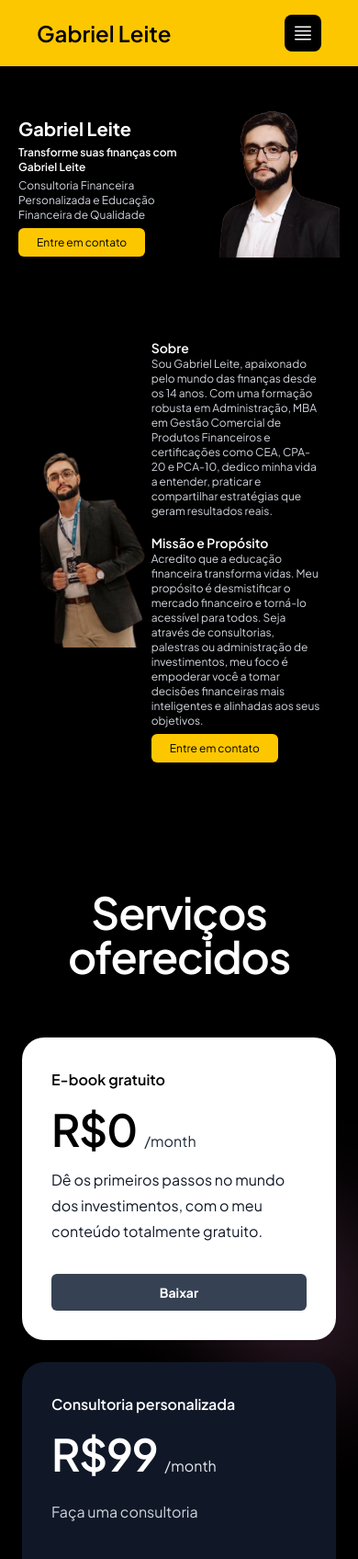
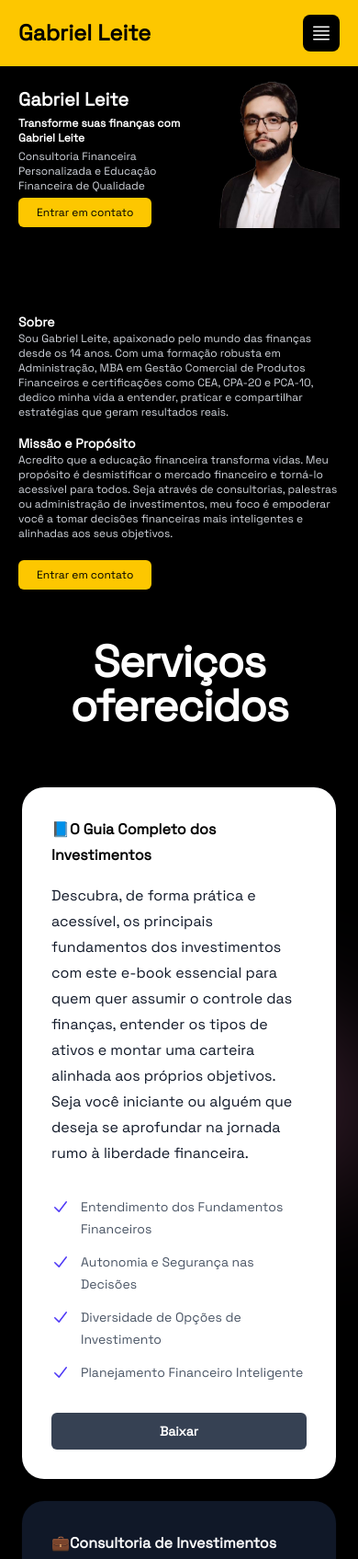
Before and after one commit to TiagoEvaristo/GabrielLeite, a plain HTML site: page index.html in a window 390 px wide. Shown: the top 1695 px of the page at 92% size. Drawn offline with nearby package versions, Linux system fonts and the light colour scheme.

Commit message:
v.2 branch

```diff
--- a/index.html
+++ b/index.html
@@ -12,7 +12,7 @@
 </head>
 <body>
     <div id="container" class="bg-black text-white">
-        <header class="fixed w-full flex justify-between items-center px-10 py-4 bg-yellow-400 sm:px-20">
+        <header class="fixed w-full flex justify-between items-center px-5 py-4 bg-yellow-400 sm:px-20">
             <h1 class="text-2xl text-black font-semibold">Gabriel Leite</h1>
 
             <nav class="hidden sm:block">
@@ -47,34 +47,34 @@
             </ul>
         </nav>
 
-        <section id="home" class="flex justify-center items-center px-5 pt-30 sm:px-60 py-22">
+        <section id="home" class="flex justify-center items-center sm:px-10 px-5 sm:px-60 sm:py-22 pt-22">
             <article>
                 <h2 class="text-xl text-white font-bold sm:text-4xl">Gabriel Leite</h2>
                 <p class="mt-1 text-xs font-semibold sm:mt-4 sm:text-2xl">Transforme suas finanças com Gabriel Leite</p>
                 <p class="mt-1 text-xs text-gray-300 mb-2 sm:text-1xl">Consultoria Financeira Personalizada e Educação Financeira de Qualidade</p>
-                <a href="https://web.whatsapp.com/send?phone=5511959418981&text=Gostaria de informações sobre a consultoria." target="_blank" class="bg-yellow-400 text-xs py-2 px-5 mt-2 rounded-md text-black cursor-pointer hover:bg-yellow-500 sm:text-1xl">Entre em contato</a>
+                <a href="#" onclick="sendWhatsAppMessage()" target="_blank" class="bg-yellow-400 text-xs py-2 px-5 mt-2 rounded-md text-black cursor-pointer hover:bg-yellow-500 sm:text-1xl">Entrar em contato</a>
             </article>
             <img src="assets/picture_home.png" alt="Foto de Gabriel Leite" class="w-40 h-40 sm:w-100 sm:h-100"/>
         </section>
 
-        <section id="sobre" class="flex justify-center items-center px-10 pb-10 sm:px-60 py-0">
-            <div>
+        <section id="sobre" class="flex justify-center items-center sm:px-10 px-5 pb-10 sm:px-60 h-100 sm:pt-12 py-30">
+            <!-- <div>
                 <img src="assets/picture_sobre.png" alt="Foto de Gabriel Leite">
-            </div>
-            <div class="flex flex-col gap-4 w-100">
+            </div> -->
+            <div class="flex flex-col gap-4 w-full">
                 <article>
-                    <p class="text-sm font-semibold sm:text-1xl">Sobre</p>
+                    <p class="text-sm font-semibold sm:text-3xl">Sobre</p>
                     <p class="text-xs text-gray-300 sm:text-sm">Sou Gabriel Leite, apaixonado pelo mundo das finanças desde os 14 anos. Com uma formação robusta em Administração, MBA em Gestão Comercial de Produtos Financeiros e certificações como CEA, CPA-20 e PCA-10, dedico minha vida a entender, praticar e compartilhar estratégias que geram resultados reais.</p>
                 </article>
                 <article>
-                    <p class="text-sm font-semibold sm:text-1xl">Missão e Propósito</p>
-                    <p class="text-xs text-gray-300 sm:text-sm mb-2">Acredito que a educação financeira transforma vidas. Meu propósito é desmistificar o mercado financeiro e torná-lo acessível para todos. Seja através de consultorias, palestras ou administração de investimentos, meu foco é empoderar você a tomar decisões financeiras mais inteligentes e alinhadas aos seus objetivos.</p>
-                    <a href="https://web.whatsapp.com/send?phone=5511959418981&text=Gostaria mais informações sobre a consultoria." target="_blank" class="bg-yellow-400 text-xs py-2 px-5 rounded-md text-black cursor-pointer hover:bg-yellow-500 sm:text-1xl">Entre em contato</a>
+                    <p class="text-sm font-semibold sm:text-3xl">Missão e Propósito</p>
+                    <p class="text-xs text-gray-300 sm:text-sm mb-6">Acredito que a educação financeira transforma vidas. Meu propósito é desmistificar o mercado financeiro e torná-lo acessível para todos. Seja através de consultorias, palestras ou administração de investimentos, meu foco é empoderar você a tomar decisões financeiras mais inteligentes e alinhadas aos seus objetivos.</p>
+                    <a href="#" onclick="sendWhatsAppMessage()" class="bg-yellow-400 text-xs py-2 px-5 rounded-md text-black cursor-pointer hover:bg-yellow-500 sm:text-1xl">Entrar em contato</a>
                 </article>
             </div>
         </section>
 
-        <div class="relative isolate bg-black px-6 py-24 sm:py-32 lg:px-8" id="servicos">
+        <div class="relative isolate bg-black px-6 py-10 sm:py-2 lg:px-8" id="servicos">
             <div class="absolute inset-x-0 -top-3 -z-10 transform-gpu overflow-hidden px-36 blur-3xl" aria-hidden="true">
               <div class="mx-auto aspect-1155/678 w-[72.1875rem] bg-linear-to-tr from-[#ff80b5] to-[#9089fc] opacity-30" style="clip-path: polygon(74.1% 44.1%, 100% 61.6%, 97.5% 26.9%, 85.5% 0.1%, 80.7% 2%, 72.5% 32.5%, 60.2% 62.4%, 52.4% 68.1%, 47.5% 58.3%, 45.2% 34.5%, 27.5% 76.7%, 0.1% 64.9%, 17.9% 100%, 27.6% 76.8%, 76.1% 97.7%, 74.1% 44.1%)"></div>
             </div>
@@ -84,97 +84,92 @@
             <div class="mx-auto mt-16 grid max-w-lg grid-cols-1 items-center gap-y-6 sm:mt-20 sm:gap-y-0 lg:max-w-4xl lg:grid-cols-2">
             <!-- produto 1 -->
               <div class="rounded-3xl rounded-t-3xl bg-white p-8 ring-1 ring-gray-900/10 sm:mx-8 sm:rounded-b-none sm:p-10 lg:mx-0 lg:rounded-tr-none lg:rounded-bl-3xl">
-                <h3 id="tier-hobby" class="text-base/7 font-semibold text-black">E-book gratuito</h3>
-                <p class="mt-4 flex items-baseline gap-x-2">
+                <h3 id="tier-hobby" class="text-base/7 font-semibold text-black">📘O Guia Completo dos Investimentos</h3>
+                <!-- <p class="mt-4 flex items-baseline gap-x-2">
                   <span class="text-5xl font-semibold tracking-tight text-black">R$0</span>
                   <span class="text-base text-gray-800">/month</span>
-                </p>
-                <p class="mt-4 text-base/7 text-gray-900">Dê os primeiros passos no mundo <br>dos investimentos, com o meu conteúdo totalmente gratuito.</p>
-                <!-- <ul role="list" class="mt-8 space-y-3 text-sm/6 text-gray-600 sm:mt-10">
+                </p> -->
+                <p class="mt-4 text-base/7 text-gray-900">Descubra, de forma prática e acessível, os principais fundamentos dos investimentos com este e-book essencial para quem quer assumir o controle das finanças, entender os tipos de ativos e montar uma carteira alinhada aos próprios objetivos. Seja você iniciante ou alguém que deseja se aprofundar na jornada rumo à liberdade financeira.</p>
+                <ul role="list" class="mt-8 space-y-3 text-sm/6 text-gray-600 sm:mt-10">
                   <li class="flex gap-x-3">
                     <svg class="h-6 w-5 flex-none text-indigo-600" viewBox="0 0 20 20" fill="currentColor" aria-hidden="true" data-slot="icon">
                       <path fill-rule="evenodd" d="M16.704 4.153a.75.75 0 0 1 .143 1.052l-8 10.5a.75.75 0 0 1-1.127.075l-4.5-4.5a.75.75 0 0 1 1.06-1.06l3.894 3.893 7.48-9.817a.75.75 0 0 1 1.05-.143Z" clip-rule="evenodd" />
                     </svg>
-                    25 products
+                    Entendimento dos Fundamentos Financeiros
                   </li>
                   <li class="flex gap-x-3">
                     <svg class="h-6 w-5 flex-none text-indigo-600" viewBox="0 0 20 20" fill="currentColor" aria-hidden="true" data-slot="icon">
                       <path fill-rule="evenodd" d="M16.704 4.153a.75.75 0 0 1 .143 1.052l-8 10.5a.75.75 0 0 1-1.127.075l-4.5-4.5a.75.75 0 0 1 1.06-1.06l3.894 3.893 7.48-9.817a.75.75 0 0 1 1.05-.143Z" clip-rule="evenodd" />
                     </svg>
-                    Up to 10,000 subscribers
+                    Autonomia e Segurança nas Decisões
                   </li>
                   <li class="flex gap-x-3">
                     <svg class="h-6 w-5 flex-none text-indigo-600" viewBox="0 0 20 20" fill="currentColor" aria-hidden="true" data-slot="icon">
                       <path fill-rule="evenodd" d="M16.704 4.153a.75.75 0 0 1 .143 1.052l-8 10.5a.75.75 0 0 1-1.127.075l-4.5-4.5a.75.75 0 0 1 1.06-1.06l3.894 3.893 7.48-9.817a.75.75 0 0 1 1.05-.143Z" clip-rule="evenodd" />
                     </svg>
-                    Advanced analytics
+                    Diversidade de Opções de Investimento
                   </li>
                   <li class="flex gap-x-3">
                     <svg class="h-6 w-5 flex-none text-indigo-600" viewBox="0 0 20 20" fill="currentColor" aria-hidden="true" data-slot="icon">
                       <path fill-rule="evenodd" d="M16.704 4.153a.75.75 0 0 1 .143 1.052l-8 10.5a.75.75 0 0 1-1.127.075l-4.5-4.5a.75.75 0 0 1 1.06-1.06l3.894 3.893 7.48-9.817a.75.75 0 0 1 1.05-.143Z" clip-rule="evenodd" />
                     </svg>
-                    24-hour support response time
+                    Planejamento Financeiro Inteligente
                   </li>
-                </ul> -->
-                <a href="products/Carteirinha_Digital (1).pdf" download="Iniciando nos investimentos" aria-describedby="tier-hobby" class="mt-8 block rounded-md bg-gray-700 px-3.5 py-2.5 text-center text-sm font-bold text-white shadow-xs hover:bg-gray-600 focus-visible:outline-2 focus-visible:outline-offset-2 focus-visible:outline-indigo-500 sm:mt-10">Baixar</a>
+                </ul>
+                <a href="products/O GUIA COMPLETO DOS INVESTIMENTOS.pdf" download="O Guia Completo dos Investimentos" aria-describedby="tier-hobby" class="mt-8 block rounded-md bg-gray-700 px-3.5 py-2.5 text-center text-sm font-bold text-white shadow-xs hover:bg-gray-600 focus-visible:outline-2 focus-visible:outline-offset-2 focus-visible:outline-indigo-500 sm:mt-10">Baixar</a>
               </div>
               <div class="relative rounded-3xl bg-gray-900 p-8 ring-1 shadow-2xl ring-gray-900/10 sm:p-10">
-                <h3 id="tier-enterprise" class="text-base/7 font-semibold text-white">Consultoria personalizada</h3>
-                <p class="mt-4 flex items-baseline gap-x-2">
+                <h3 id="tier-enterprise" class="text-base/7 font-semibold text-white">💼Consultoria de Investimentos</h3>
+                <!-- <p class="mt-4 flex items-baseline gap-x-2">
                   <span class="text-5xl font-semibold tracking-tight text-white">R$99</span>
                   <span class="text-base text-gray-200">/month</span>
-                </p>
-                <p class="mt-6 text-base/7 text-gray-300">Faça uma consultoria </p>
+                </p> -->
+                <!-- <p class="mt-6 text-base/7 text-gray-300">Soluções sob medida para o seu patrimônio.</p> -->
+                <p class="mt-6 text-base/7 text-gray-300">Aumente seu potencial de retorno com uma consultoria especializada, personalizada e transparente. Gabriel de Oliveira Leite oferece análise detalhada da sua carteira atual e administração ativa conforme seu perfil de investidor e objetivos financeiros. Com foco em performance, segurança e planejamento de longo prazo, você tem ao seu lado um parceiro estratégico para fazer seu dinheiro trabalhar melhor.</p>
                 <ul role="list" class="mt-8 space-y-3 text-sm/6 text-gray-300 sm:mt-10">
                   <li class="flex gap-x-3">
                     <svg class="h-6 w-5 flex-none text-indigo-400" viewBox="0 0 20 20" fill="currentColor" aria-hidden="true" data-slot="icon">
                       <path fill-rule="evenodd" d="M16.704 4.153a.75.75 0 0 1 .143 1.052l-8 10.5a.75.75 0 0 1-1.127.075l-4.5-4.5a.75.75 0 0 1 1.06-1.06l3.894 3.893 7.48-9.817a.75.75 0 0 1 1.05-.143Z" clip-rule="evenodd" />
                     </svg>
-                    Unlimited products
+                    Personalização de Estratégia
                   </li>
                   <li class="flex gap-x-3">
                     <svg class="h-6 w-5 flex-none text-indigo-400" viewBox="0 0 20 20" fill="currentColor" aria-hidden="true" data-slot="icon">
                       <path fill-rule="evenodd" d="M16.704 4.153a.75.75 0 0 1 .143 1.052l-8 10.5a.75.75 0 0 1-1.127.075l-4.5-4.5a.75.75 0 0 1 1.06-1.06l3.894 3.893 7.48-9.817a.75.75 0 0 1 1.05-.143Z" clip-rule="evenodd" />
                     </svg>
-                    Unlimited subscribers
-                  </li>
-                  <!-- <li class="flex gap-x-3">
-                    <svg class="h-6 w-5 flex-none text-indigo-400" viewBox="0 0 20 20" fill="currentColor" aria-hidden="true" data-slot="icon">
-                      <path fill-rule="evenodd" d="M16.704 4.153a.75.75 0 0 1 .143 1.052l-8 10.5a.75.75 0 0 1-1.127.075l-4.5-4.5a.75.75 0 0 1 1.06-1.06l3.894 3.893 7.48-9.817a.75.75 0 0 1 1.05-.143Z" clip-rule="evenodd" />
-                    </svg>
-                    Advanced analytics
+                    Tomada de Decisão Profissional
                   </li>
                   <li class="flex gap-x-3">
                     <svg class="h-6 w-5 flex-none text-indigo-400" viewBox="0 0 20 20" fill="currentColor" aria-hidden="true" data-slot="icon">
                       <path fill-rule="evenodd" d="M16.704 4.153a.75.75 0 0 1 .143 1.052l-8 10.5a.75.75 0 0 1-1.127.075l-4.5-4.5a.75.75 0 0 1 1.06-1.06l3.894 3.893 7.48-9.817a.75.75 0 0 1 1.05-.143Z" clip-rule="evenodd" />
                     </svg>
-                    Dedicated support representative
+                    Economia de Tempo e Esforço
                   </li>
                   <li class="flex gap-x-3">
                     <svg class="h-6 w-5 flex-none text-indigo-400" viewBox="0 0 20 20" fill="currentColor" aria-hidden="true" data-slot="icon">
                       <path fill-rule="evenodd" d="M16.704 4.153a.75.75 0 0 1 .143 1.052l-8 10.5a.75.75 0 0 1-1.127.075l-4.5-4.5a.75.75 0 0 1 1.06-1.06l3.894 3.893 7.48-9.817a.75.75 0 0 1 1.05-.143Z" clip-rule="evenodd" />
                     </svg>
-                    Marketing automations
+                    Diversificação Inteligente
                   </li>
                   <li class="flex gap-x-3">
                     <svg class="h-6 w-5 flex-none text-indigo-400" viewBox="0 0 20 20" fill="currentColor" aria-hidden="true" data-slot="icon">
                       <path fill-rule="evenodd" d="M16.704 4.153a.75.75 0 0 1 .143 1.052l-8 10.5a.75.75 0 0 1-1.127.075l-4.5-4.5a.75.75 0 0 1 1.06-1.06l3.894 3.893 7.48-9.817a.75.75 0 0 1 1.05-.143Z" clip-rule="evenodd" />
                     </svg>
-                    Custom integrations
-                  </li> -->
+                    Acompanhamento Contínuo e Transparente
+                  </li>
                 </ul>
-                <a href="#" aria-describedby="tier-enterprise" class="mt-8 block rounded-md bg-gray-300 px-3.5 py-2.5 text-center text-sm font-bold text-black shadow-xs hover:bg-gray-400 focus-visible:outline-2 focus-visible:outline-offset-2 focus-visible:outline-indigo-500 sm:mt-10">Contratar</a>
+                <a href="#" target="_blank" aria-describedby="tier-enterprise" onclick="sendWhatsAppMessage()" class="mt-8 block rounded-md bg-gray-300 px-3.5 py-2.5 text-center text-sm font-bold text-black shadow-xs hover:bg-gray-400 focus-visible:outline-2 focus-visible:outline-offset-2 focus-visible:outline-indigo-500 sm:mt-10">Entrar em contato</a>
               </div>
             </div>
           </div>
 
-          <section id="contato" class="flex justify-center items-center px-5 gap-2 sm:gap-0 sm:px-60 pt-20">
-            <img src="assets/picture_contato.png" alt="Foto de Gabriel Leite" class="h-80 sm:h-120" />
-            <article class="pt-20 sm:pt-50">
-                <p class="text-xs font-semibold sm:text-1xl">Pronto para transformar suas finanças?</p>
-                <p class="text-xs font-semibold sm:text-1xl">Entre em contato hoje mesmo!</p>
-                <p class="text-xs text-gray-300 mb-2 sm:text-sm">Clique no botão para agendar sua consultoria.</p>
-                <a href="https://web.whatsapp.com/send?phone=5511959418981&text=Gostaria mais informações sobre a consultoria." target="_blank" class="bg-yellow-400 text-xs py-2 px-5 mt-2 rounded-md text-black cursor-pointer hover:bg-yellow-500 sm:text-1xl">Agendar</a>
+          <section id="contato" class="flex flex-col sm:flex-row sm:justify-center justify-evenly w-full items-center px-5 py-10 gap-10 sm:gap-0 sm:px-60 pt-10">
+            <img src="assets/Livro 3D.png" alt="Foto de Gabriel Leite" class="h-50 w-50 sm:w-80 sm:h-80 sm:m-10 rounded-full" />
+            <article class="">
+                <p class="text-1xs font-semibold sm:text-3xl py-1">Pronto para transformar suas finanças?</p>
+                <p class="text-xs font-semibold sm:text-1xl py-1">Entre em contato hoje mesmo!</p>
+                <p class="text-xs text-gray-300 mb-2 sm:text-sm py-1">Clique no botão para agendar sua consultoria.</p>
+                <a href="#" onclick="sendWhatsAppMessage()" target="_blank" class="bg-yellow-400 text-xs py-2 px-5 mt-2 rounded-md text-black cursor-pointer hover:bg-yellow-500 sm:text-1xl">Entrar em contato</a>
             </article>
           </section>
 
@@ -188,7 +183,7 @@
                 <div class="ls:mt-5">
                     <p class="text-xs font-semibold sm:text-3xl">Redes Sociais</p>
                     <p class="text-xs text-gray-300 sm:text-sm">Linkedin: <a href="https://www.linkedin.com/in/gabriel-de-oliveira-leite-24320b156/" target="_blank">Gabriel Leite</a></p>
-                    <p class="text-xs text-gray-300 sm:text-sm">Instagram: <a href="https://www.instagram.com/leiteinveste/" target="_blank">@leiteinveste</a></p>
+                    <p class="text-xs text-gray-300 sm:text-sm">Instagram: <a href="https://www.instagram.com/gabriel.oleite/" target="_blank">@gabriel.oleite</a></p>
                 </div>
             </div>
 
--- a/style.css
+++ b/style.css
@@ -1,5 +1,12 @@
+@font-face {
+    font-family: "Space Grotesk Light";
+    src: url('assets/SpaceGrotesk.ttf') format('truetype');
+    font-weight: normal;
+    font-style: normal;
+}
+
 *{
-    font-family: "Plus Jakarta Sans", sans-serif;
+    font-family: "Space Grotesk Light", "Plus Jakarta Sans", sans-serif;
 }
 
 footer{
```
Also changed, not shown: script.js (+10 -0 lines), 2 other files.
